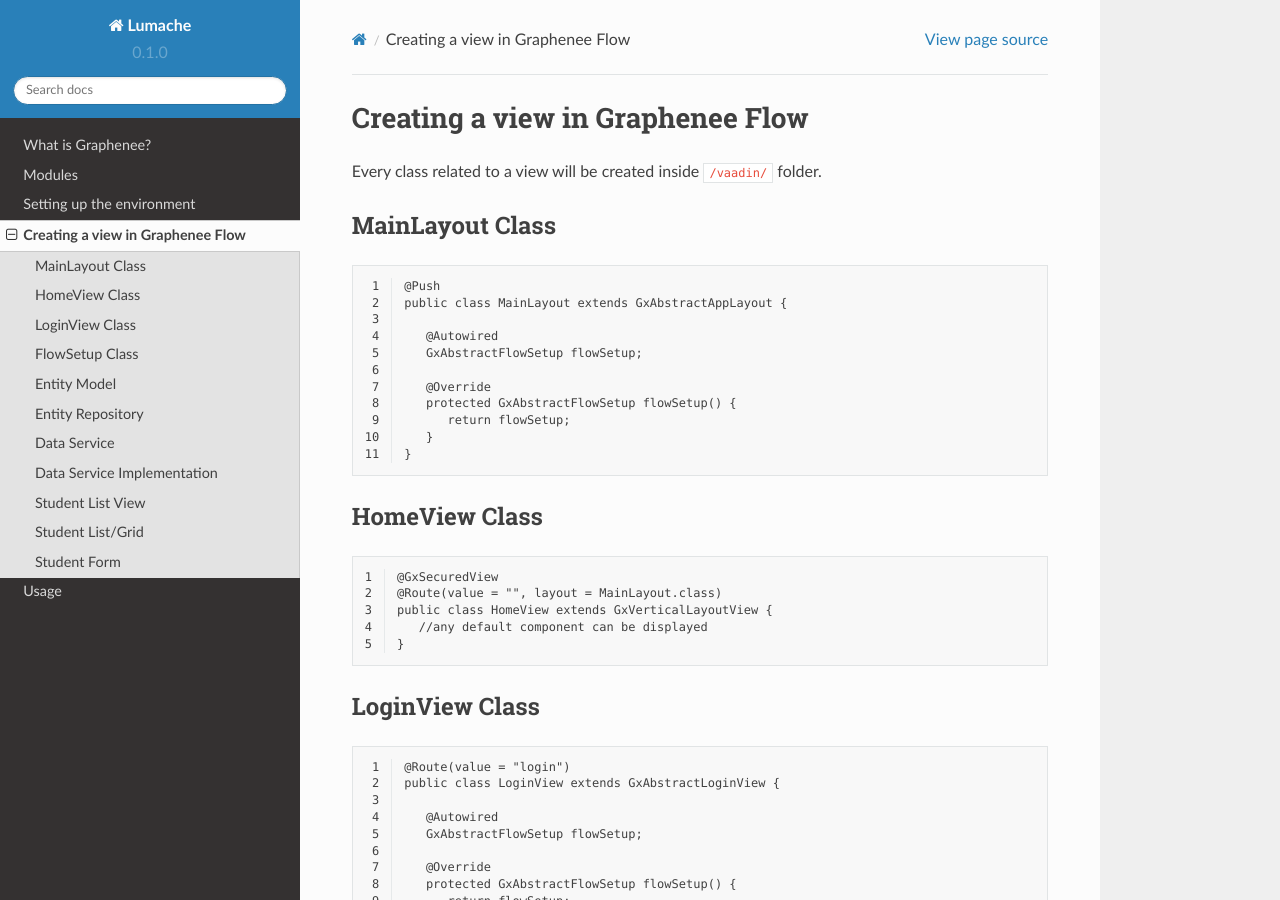
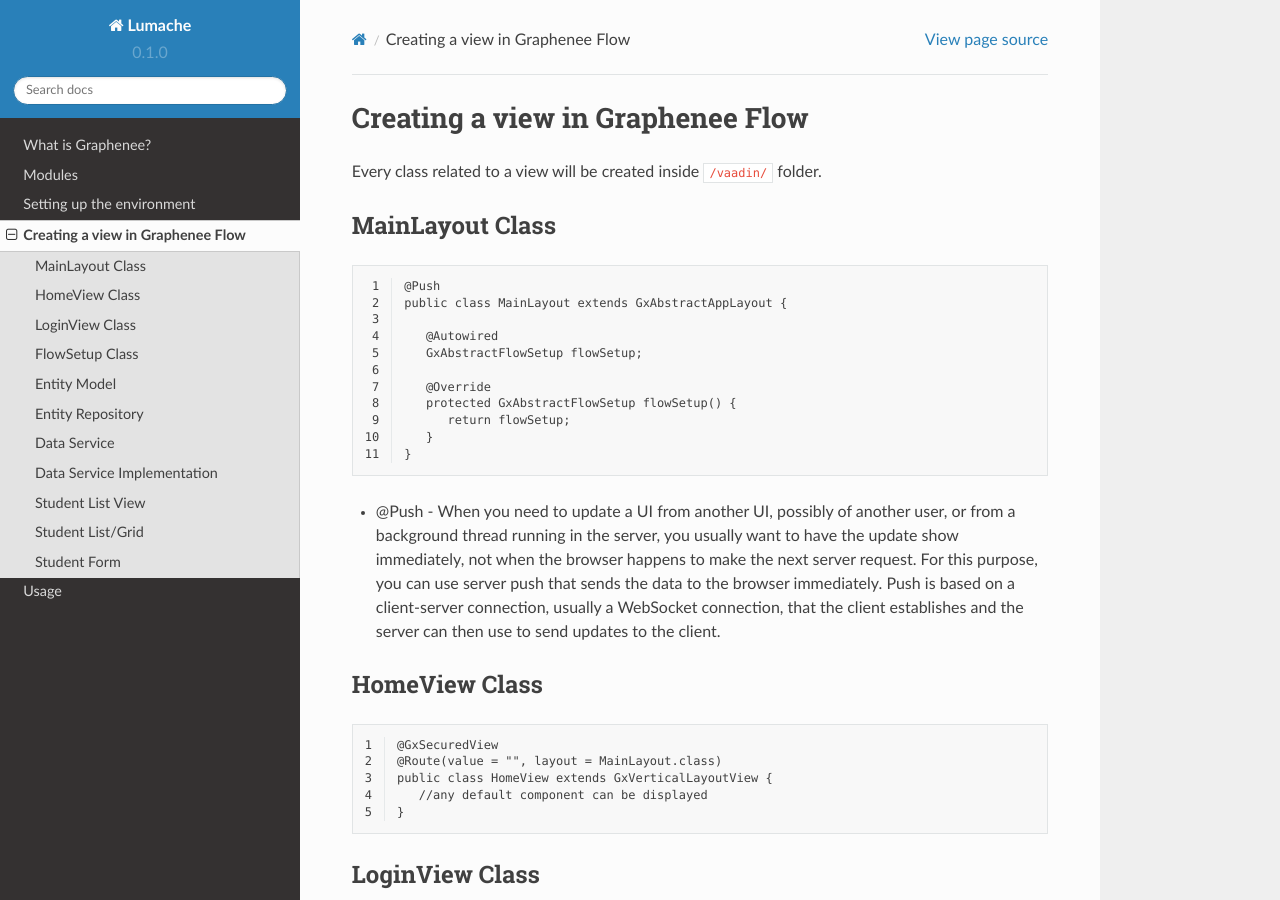
Before and after one commit to subanzafar/rtd-tutorial, a Sphinx documentation site: the page built from docs/source/createview.rst, in a window 1280 px wide and 900 px high. Built offline with Sphinx 7.4.7 and the Read the Docs theme 2.0.0, drawn with Linux system fonts in a browser that asks for light colours.

Commit message:
Update createview.rst

```diff
--- a/docs/source/createview.rst
+++ b/docs/source/createview.rst
@@ -19,6 +19,7 @@
          return flowSetup;
       }
    }
+- @Push - When you need to update a UI from another UI, possibly of another user, or from a background thread running in the server, you usually want to have the update show immediately, not when the browser happens to make the next server request. For this purpose, you can use server push that sends the data to the browser immediately. Push is based on a client-server connection, usually a WebSocket connection, that the client establishes and the server can then use to send updates to the client.
 
 HomeView Class
 --------------
```
